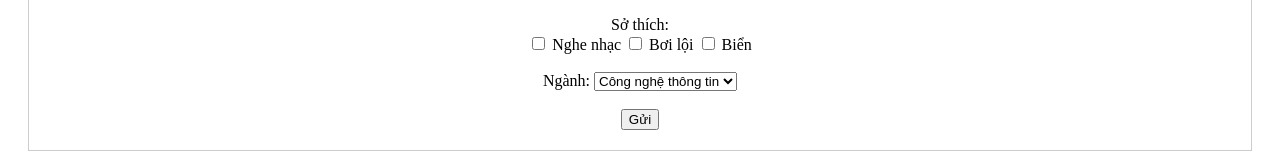
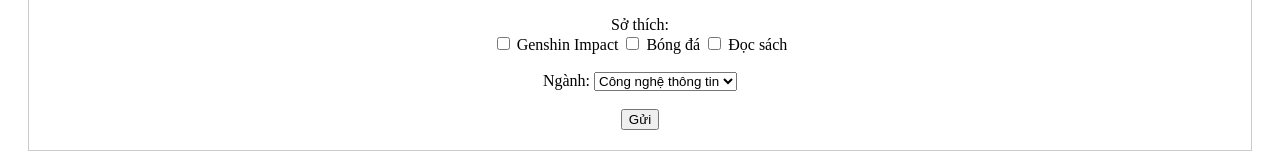
Before and after one commit to QuyCHunnn/bt2IS207, a plain HTML site: page index.html in a window 1280 px wide. Shown: the part 1491-1643 px from the top of the page. Drawn offline with Linux system fonts and the light colour scheme.

Commit message:
Update index.html

```diff
--- a/index.html
+++ b/index.html
@@ -103,11 +103,11 @@
 
     <label>Sở thích:</label><br>
     <input type="checkbox" id="music" name="hobby" value="Nghe nhạc">
-    <label for="music">Nghe nhạc</label>
+    <label for="music">Genshin Impact</label>
     <input type="checkbox" id="swim" name="hobby" value="Bơi lội">
-    <label for="swim">Bơi lội</label>
+    <label for="swim">Bóng đá</label>
     <input type="checkbox" id="beach" name="hobby" value="Biển">
-    <label for="beach">Biển</label>
+    <label for="beach">Đọc sách</label>
     <br><br>
 
     <label for="major">Ngành:</label>
```
